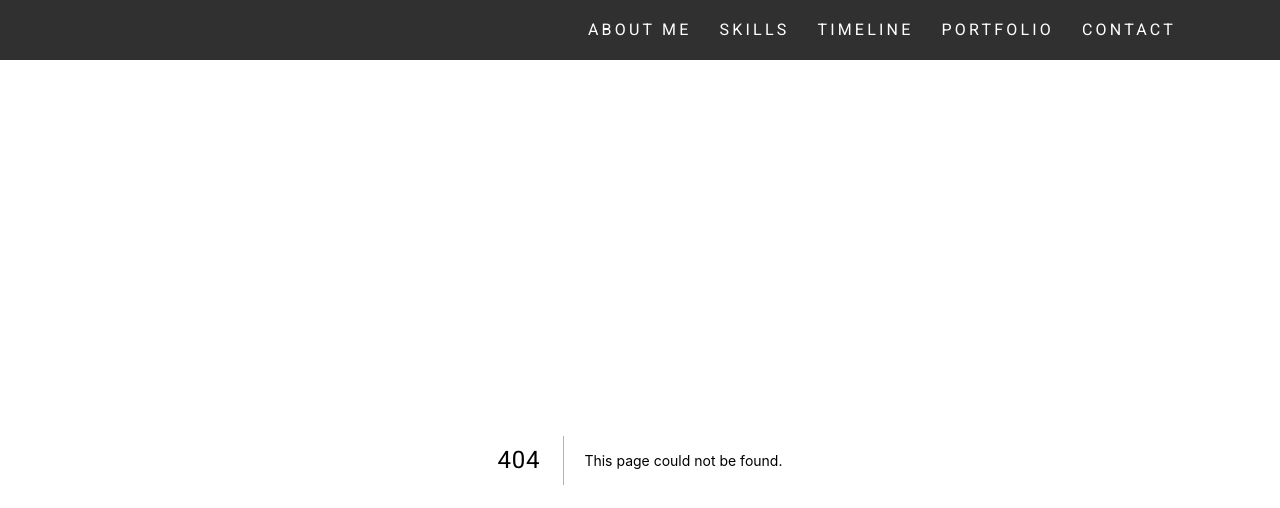
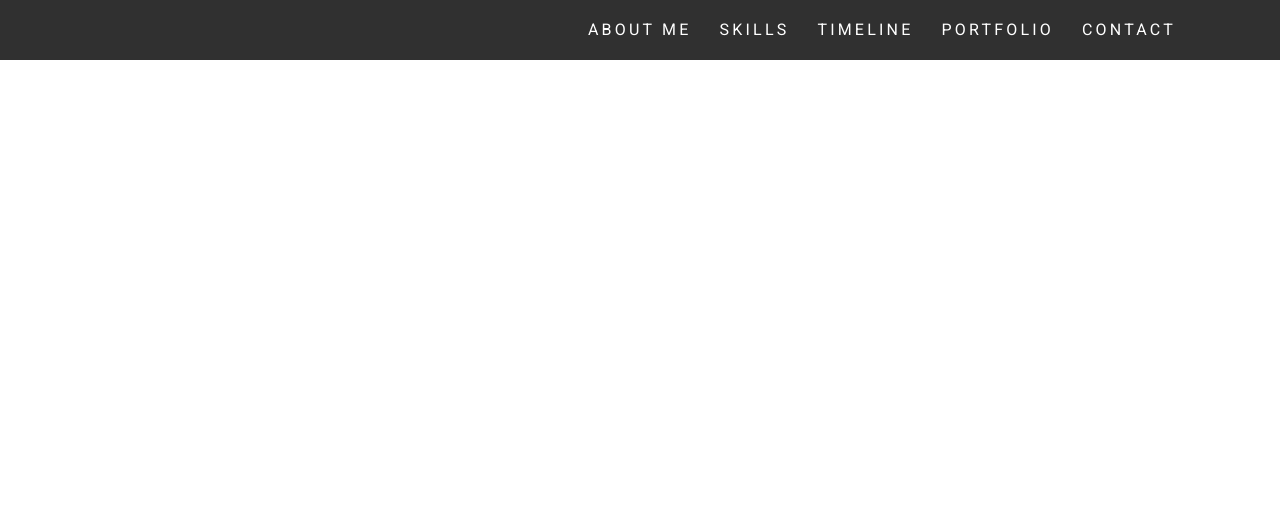
Before and after one commit to nickzou/website-frontend, a Next.js app: page /index/About/About in a window 1280 px wide. Before the commit this address had no page. Shown: the top 508 px of the page. Built offline with nearby package versions, Linux system fonts and the light colour scheme.

Commit message:
add about section

```diff
--- /dev/null
+++ b/pages/index/About/About.module.scss
@@ -0,0 +1,2 @@
+@use '~sass-rem' as rem;
+@import 'styles/common';
--- /dev/null
+++ b/pages/index/About/About.tsx
@@ -0,0 +1,7 @@
+export default function About() {
+    return(
+        <section id="about" className={`position-relative`}>
+
+        </section>
+    )
+}
```
